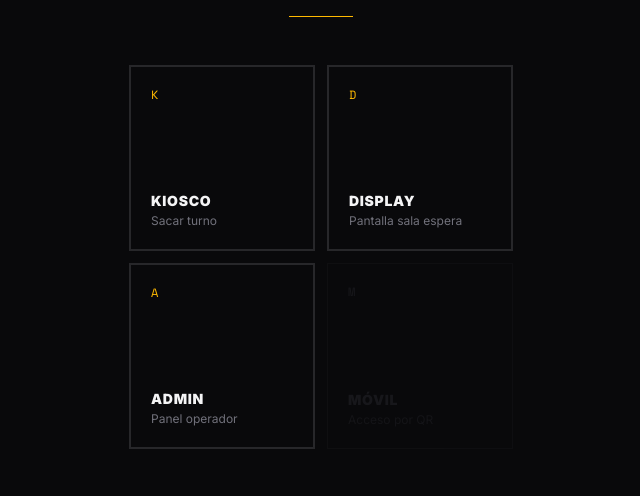
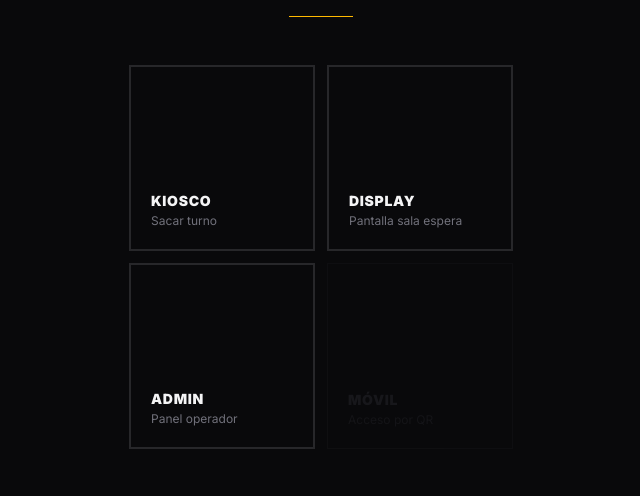
Before and after one commit to wbedon/turnos-app, a Next.js app: page / in a window 1280 px wide. Shown: the part 176-672 px from the top of the page, without its empty margins (319-959 px from the left). Built offline with nearby package versions, Linux system fonts and the light colour scheme.

Commit message:
ui: eliminar codigos de letra decorativos de home y kiosco

```diff
--- a/src/app/kiosk/KioskClient.tsx
+++ b/src/app/kiosk/KioskClient.tsx
@@ -184,9 +184,6 @@ export default function KioskClient({ queues }: Props) {
                   <span className="font-bold text-zinc-100 text-[clamp(0.85rem,3vw,1.3rem)] text-center px-2 leading-tight uppercase tracking-wide">
                     {queue.name}
                   </span>
-                  <span className="text-xs font-mono text-amber-400 uppercase tracking-widest">
-                    {queue.prefix}
-                  </span>
                 </motion.button>
               ))}
 
--- a/src/app/page.tsx
+++ b/src/app/page.tsx
@@ -4,10 +4,10 @@ import Link from "next/link";
 import { motion } from "framer-motion";
 
 const screens = [
-  { href: "/kiosk",   label: "KIOSCO",   sub: "Sacar turno",          active: true,  code: "K" },
-  { href: "/display", label: "DISPLAY",  sub: "Pantalla sala espera", active: true,  code: "D" },
-  { href: "/admin",   label: "ADMIN",    sub: "Panel operador",       active: true,  code: "A" },
-  { href: "#",        label: "MÓVIL",    sub: "Acceso por QR",        active: false, code: "M" },
+  { href: "/kiosk",   label: "KIOSCO",   sub: "Sacar turno",          active: true  },
+  { href: "/display", label: "DISPLAY",  sub: "Pantalla sala espera", active: true  },
+  { href: "/admin",   label: "ADMIN",    sub: "Panel operador",       active: true  },
+  { href: "#",        label: "MÓVIL",    sub: "Acceso por QR",        active: false },
 ];
 
 export default function Home() {
@@ -33,7 +33,7 @@ export default function Home() {
       {/* Nav grid */}
       <nav aria-label="Pantallas del sistema" className="grid grid-cols-2 gap-3 w-full max-w-sm">
         {screens.map(({ href, label, sub, active, code }, i) => {
-          const base = "flex flex-col justify-between p-5 border border-zinc-800 aspect-square";
+            const base = "flex flex-col justify-end p-5 border border-zinc-800 aspect-square";
 
           if (!active) return (
             <div
@@ -42,11 +42,8 @@ export default function Home() {
               aria-label={`${label} — no disponible`}
               className={`${base} opacity-20 cursor-not-allowed select-none`}
             >
-              <span className="font-mono text-xs text-zinc-600">{code}</span>
-              <div>
-                <p className="font-black text-sm uppercase tracking-wider text-zinc-600">{label}</p>
-                <p className="text-xs text-zinc-700 mt-0.5">{sub}</p>
-              </div>
+              <p className="font-black text-sm uppercase tracking-wider text-zinc-600">{label}</p>
+              <p className="text-xs text-zinc-700 mt-0.5">{sub}</p>
             </div>
           );
 
@@ -67,11 +64,8 @@ export default function Home() {
                   aria-label={`${label} — ${sub}`}
                   className={`${base} group hover:bg-zinc-900 transition-colors duration-150 block`}
                 >
-                  <span className="font-mono text-xs text-amber-400 group-hover:text-amber-300">{code}</span>
-                  <div>
-                    <p className="font-black text-sm uppercase tracking-wider text-zinc-100">{label}</p>
-                    <p className="text-xs text-zinc-500 mt-0.5">{sub}</p>
-                  </div>
+                  <p className="font-black text-sm uppercase tracking-wider text-zinc-100">{label}</p>
+                  <p className="text-xs text-zinc-500 mt-0.5">{sub}</p>
                 </Link>
               </motion.div>
             </motion.div>
```
